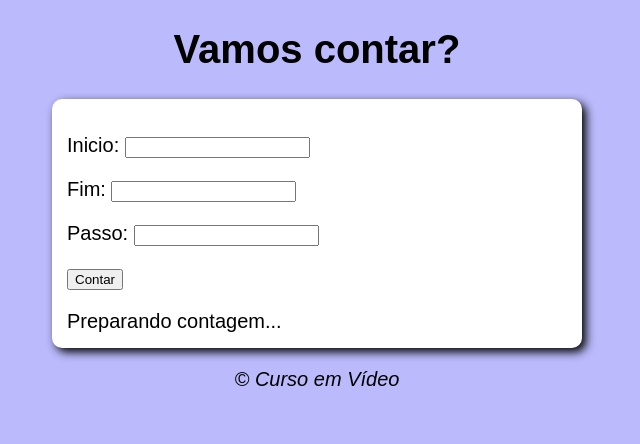
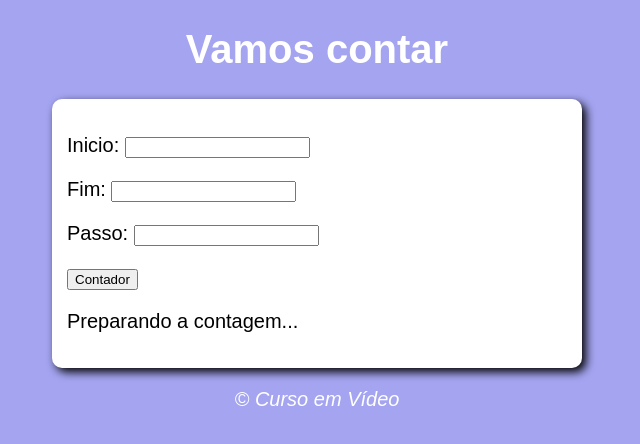
Before and after one commit to jsilva21/javascript, a plain HTML site: page exercicios/aula14ex/ex016/modelo.html in a window 1280 px wide. Shown: the whole page, without its empty margins (323-963 px from the left). Drawn offline with Linux system fonts and the light colour scheme.

Commit message:
Atualização

```diff
--- a/exercicios/aula14ex/ex016/estilo.css
+++ b/exercicios/aula14ex/ex016/estilo.css
@@ -1,10 +1,10 @@
 body{
-    background: rgb(186, 186, 252);
+    background: rgb(164, 164, 241);
     font: normal 15pt arial;
 }
 
 header{
-    color: black;
+    color: white;
     text-align: center;
 
 }
@@ -21,7 +21,7 @@ section{
 }
 
 footer{
-    color: black;
+    color: white;
     text-align: center;
     font-style: italic;
 }
--- a/exercicios/aula14ex/ex016/modelo.html
+++ b/exercicios/aula14ex/ex016/modelo.html
@@ -9,22 +9,24 @@
 </head>
 <body>
     <header>
-        <h1>Vamos contar?</h1>
+        <h1>Vamos contar</h1>
     </header>
     <section>
         <div id="dados">
-            <p>Inicio:  <input type="number" name="inicio" id="txti">           </p>
-            <p>Fim:     <input type="number" name="fim" id="txtf">              </p>
-            <p>Passo:   <input type="number" name="passo" id="txtp">            </p>
-            <p>         <input type="button" value="Contar" onclick="contar()"> </p>
+            <p>Inicio: <input type="number" name="inicio" id="txti"></p>
+            <p>Fim: <input type="number" name="fim" id="txtf"></p>
+            <p>Passo: <input type="number" name="passo" id="txtp"></p>
+            <input type="button" value="Contador" onclick="contar()">
         </div>
-        <div id= "res">
-            Preparando contagem...
+        <div id="res">
+            <p>Preparando a contagem...</p>
         </div>
+
     </section>
     <footer>
         <p>&copy; Curso em Vídeo</p>
     </footer>
     <script src="script.js"></script>
+
 </body>
 </html>
--- a/exercicios/aula14ex/ex016/script.js
+++ b/exercicios/aula14ex/ex016/script.js
@@ -1,19 +1,28 @@
-function contar() {
-    let ini = document.getElementById('txti')
-    let fim = document.getElementById('txtf')
-    let passo = document.getElementById('txtp')
-    let res = document.getElementById('res')
+function contar(){
+    var ini= document.getElementById('txti')
+    var fim= document.getElementById('txtf')
+    var passo= document.getElementById('txtp')
+    var res= document.getElementById('res')
 
-    if (ini.value.length == 0 || fim.value.length == 0 || passo.value.length == 0) {
-        window.alert('[ERRO] Faltam dados!')
-    }else{
-        res.innerHTML= 'Contando:'
+    if (ini.value.length == 0 || fim.value.length == 0 || passo.value.length == 0){
+        window.alert('[Erro] Faltam dados!!!')
+    } else{
+        res.innerHTML = 'Contando: <br>'
 
-        let i = Number(ini.value)
-        let f = Number(ini.value)
-        let p = Number(passo.value)
-
-        for(let c=i; c<=f; c+=p){
-            res.innerHTML += `${c}`
+        var i = Number(ini.value)
+        var f = Number(fim.value)
+        var p = Number(passo.value)
+        if (i < f){
+            //Contagem crescente
+        for(var c=i; c<=f; c+=p){
+            res.innerHTML+= `${c} \u{1F449} `
+            }
+        }else{
+            //Contagem regressiva
+            for(var c=i; c>=f; c-= p){
+                res.innerHTML += `${c} \u{1F449}`
+            }
         }
+        res.innerHTML += `\u{1F3C1}`
     }
+}
```
